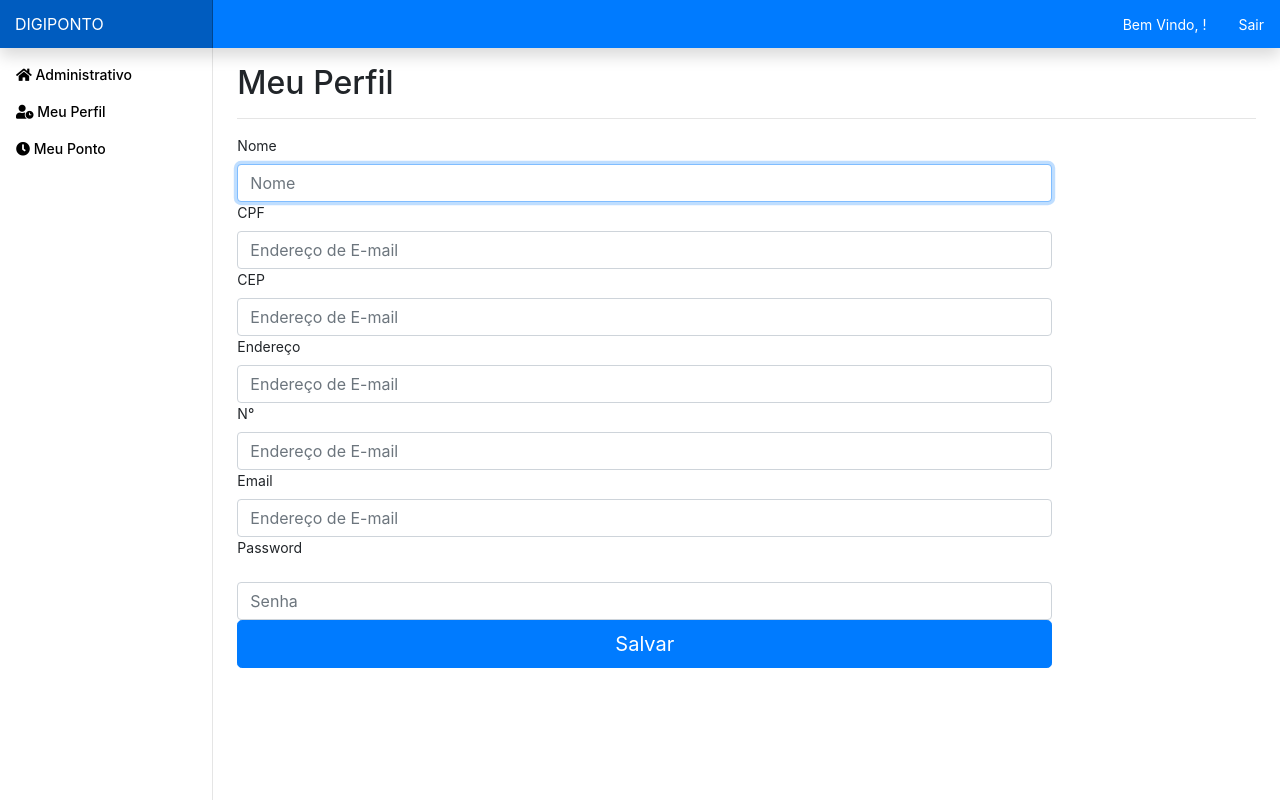
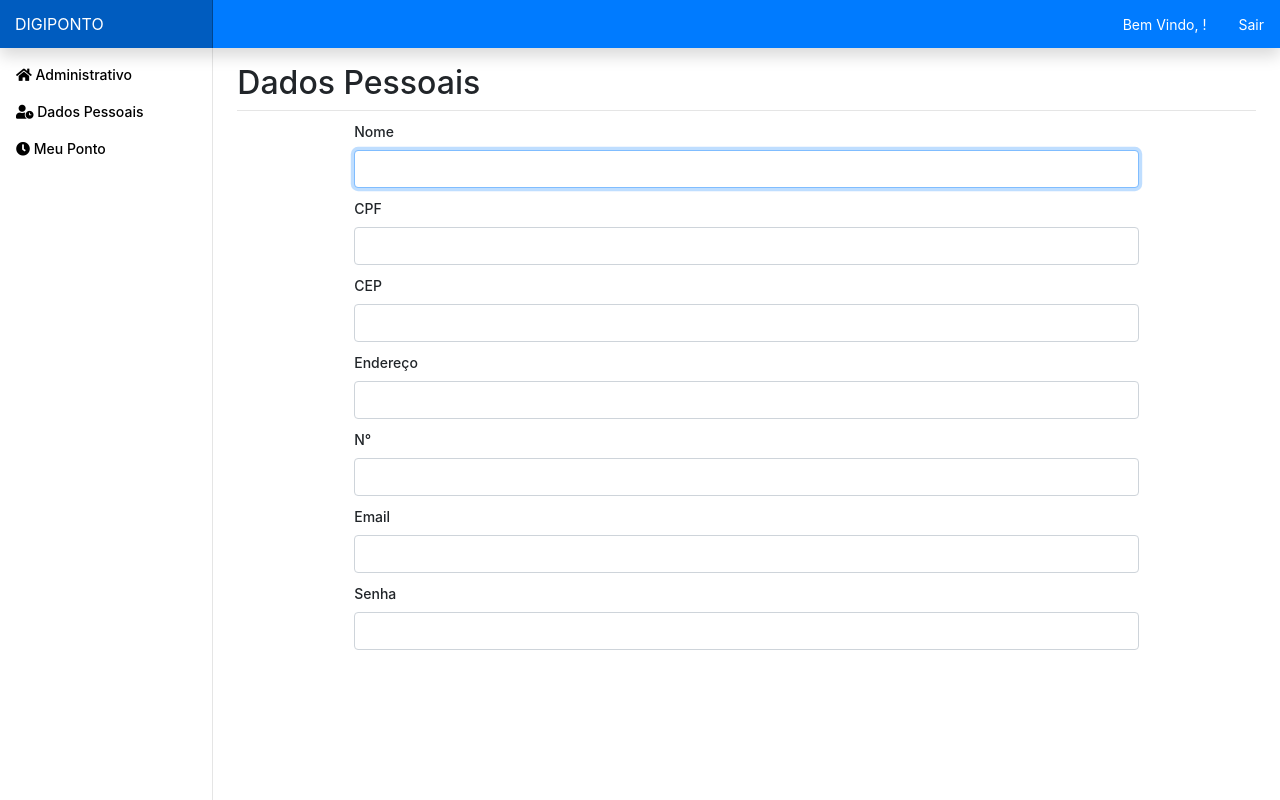
Before and after one commit to AnneCaroline2209/Digiponto, a PHP site: page /cadastro_consulta.php in a window 1280 px wide. Run offline with PHP 8.4, Linux system fonts and the light colour scheme; some libraries are stand-ins or nearby versions.

Commit message:
Melhoria das telas de batida de ponto e tela de dados

```diff
--- a/cadastro_consulta.php
+++ b/cadastro_consulta.php
@@ -1,9 +1,9 @@
 <!DOCTYPE html>
-<html lang="en">
+<html lang="pt-BR">
 <head>
     <meta charset="UTF-8">
     <meta name="viewport" content="width=device-width, initial-scale=1.0">
-    <title>Meu Perfil</title>
+    <title>Dados Pessoais</title>
     <link rel="icon" href="img/favicon.ico">
     <link rel="canonical" href="https://getbootstrap.com/docs/4.3/examples/sign-in/">
     <link href="css/bootstrap.min.css" rel="stylesheet" integrity="sha384-ggOyR0iXCbMQv3Xipma34MD+dH/1fQ784/j6cY/iJTQUOhcWr7x9JvoRxT2MZw1T" crossorigin="anonymous">
@@ -12,34 +12,32 @@
 <body>
     <?php require 'header.php'; ?>
     <main role="main" class="col-md-9 ml-sm-auto col-lg-10 px-4">
-    <h1 class="h2 mt-3">Meu Perfil</h1>
+    <h1 class="h2 mt-3">Dados Pessoais</h1>
     <hr>
-    <div class="form-perfil">
-        <form action="">
+    <div class="form-perfil container">
+        <form action="" class="form-infor">
             <label for="inputName" class="">Nome</label>
-            <input type="text" name="usuario" class="form-control" placeholder="Nome" required autofocus>
+            <input type="text" name="usuario" class="form-control" required autofocus>
 
             <label for="inputCPF" class="">CPF</label>
-            <input type="text" name="usuario"class="form-control" placeholder="Endereço de E-mail" required autofocus>
+            <input type="text" name="usuario"class="form-control" required autofocus>
 
             <label for="inputEmail" class="">CEP</label>
-            <input type="text" name="usuario"class="form-control" placeholder="Endereço de E-mail" required autofocus>
+            <input type="text" name="usuario"class="form-control" required autofocus>
 
             <label for="inputEmail" class="">Endereço</label>
-            <input type="text" name="usuario"class="form-control" placeholder="Endereço de E-mail" required autofocus>
+            <input type="text" name="usuario"class="form-control" required autofocus>
 
             <label for="inputEmail" class="">N°</label>
-            <input type="text" name="usuario"class="form-control" placeholder="Endereço de E-mail" required autofocus>
+            <input type="text" name="usuario"class="form-control" required autofocus>
 
             <label for="inputEmail" class="">Email</label>
-            <input type="text" name="usuario"class="form-control" placeholder="Endereço de E-mail" required autofocus>
+            <input type="text" name="usuario"class="form-control" required autofocus>
 
-            <label for="inputPassword" class="">Password</label>
-            <input type="password" name="senha" class="form-control mt-3" placeholder="Senha" required>
-
-            <button class="btn btn-lg btn-primary btn-block" type="submit">Salvar</button>
-            </form>
-        </div>
+            <label for="inputPassword" class="">Senha</label>
+            <input type="password" name="senha" class="form-control mb-3" required>
+        </form>
     </div>
+</div>
 </body>
 </html>
--- a/css/signin.css
+++ b/css/signin.css
@@ -1,3 +1,4 @@
+/* Login */
 html,
 body {
   height: 100%;
--- a/css/style.css
+++ b/css/style.css
@@ -4,3 +4,13 @@
 .form-perfil{
     width: 80%;
 }
+.form-infor{
+    font-weight: 500;
+}
+.form-infor > label{
+    margin-top: 10px;
+}
+hr{
+    margin-bottom: 0;
+    margin-top: 0;
+}
--- a/dash.php
+++ b/dash.php
@@ -13,7 +13,7 @@
  <head>
    <meta charset="UTF-8">
    <meta name="viewport" content="width=device-width, initial-scale=1.0">
-   <title>Home</title>
+   <title>Administrativo</title>
    <link rel="icon" href="img/favicon.ico">
  </head>
  <body>
@@ -101,7 +101,7 @@
           <input type="hidden" name="lt" value="" id="lt" />
           <input type="hidden" name="lg" value="" id="lg" />
           <div class="form-group mr-5 ml-3 p-0 mt-4">
-            <input type="submit" value="Lançar" class="btn btn-primary">
+            <input type="submit" value="Cadastrar" class="btn btn-primary">
           </div>
         </div>
       </form>
--- a/header.php
+++ b/header.php
@@ -7,7 +7,7 @@
     <link rel="icon" href="img/favicon.ico">
     <link rel="stylesheet" href="https://use.fontawesome.com/releases/v5.8.2/css/all.css" integrity="sha384-oS3vJWv+0UjzBfQzYUhtDYW+Pj2yciDJxpsK1OYPAYjqT085Qq/1cq5FLXAZQ7Ay" crossorigin="anonymous">
     <script type="text/javascript" src="hppt://maps.google.com/maps/api/js?sensor=false"></script>
-    <title>Inicio</title>
+    <title>Administrativo</title>
     <link href="css/bootstrap.min.css" rel="stylesheet">
     <link href="css/dashboard.css" rel="stylesheet">
     <link href="css/style.css" rel="stylesheet">
@@ -32,7 +32,7 @@
               <li class="nav-item">
                 <a class="nav-link" href="cadastro_consulta.php">
                   <i class="fas fa-user-clock"></i>
-                    Meu Perfil
+                    Dados Pessoais
                 </a>
               </li>
               <li class="nav-item">
```
Also changed, not shown: css/dashboard.css (indentation only).
